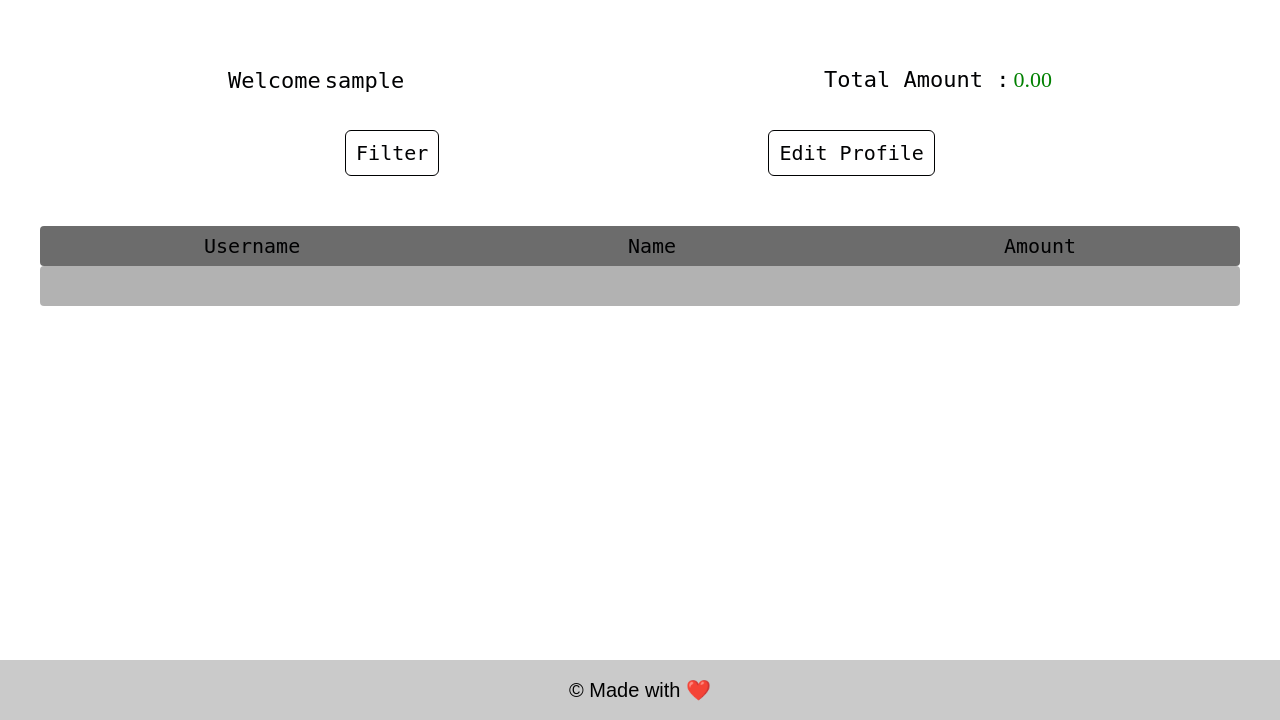
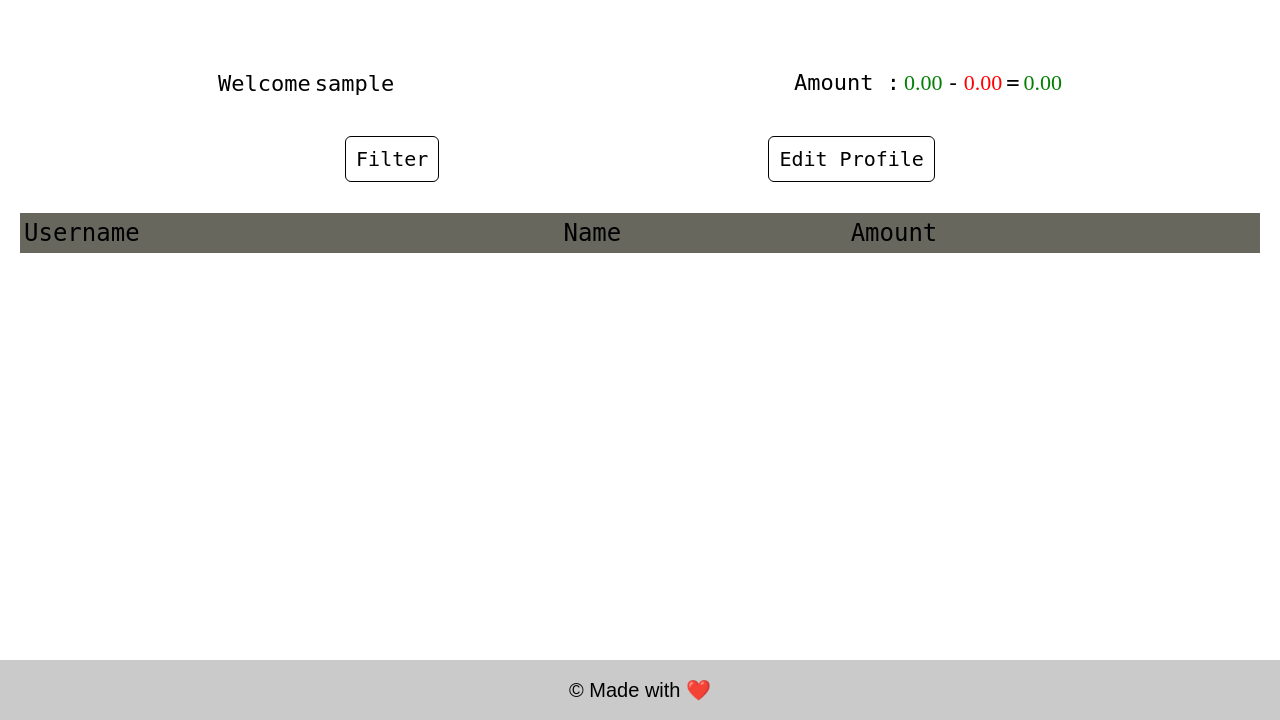
Before and after one commit to Nightowl-code/Khata, a Django app: page /hisab in a window 1280 px wide. Shown: the part 80-800 px from the top of the page. Run offline with Django 5.2, Linux system fonts and the light colour scheme; the visitor is signed in with stand-in values (Sample User, id 1); data comes from the database, SQL or seed files in the repository; data that the repository does not hold is empty; some web fonts are replaced.

Commit message:
rapping final updates

```diff
--- a/MainApp/static/MainApp/Hisab.css
+++ b/MainApp/static/MainApp/Hisab.css
@@ -15,7 +15,7 @@
     backdrop-filter: blur(9px);
 }
 td {
-    padding: 1rem;
+    /* padding: 1rem; */
     font-size: 1.2rem;
 }
 input, select {
--- a/MainApp/static/MainApp/Hisab.js
+++ b/MainApp/static/MainApp/Hisab.js
@@ -31,19 +31,18 @@ function updateTransactionList(filteredData) {
     container.innerHTML = ''; // Clear existing content
 
     filteredData.forEach(function(user) {
-        var transactionElement = document.createElement('a');
+        var transactionElement = document.createElement('tr');
         transactionElement.className = 'transaction-box transaction';
-        // transactionElement.href = `/hisab/${transaction.id}`; // Adjust URL as needed
 
         transactionElement.innerHTML = `
-            <span class="user-username">${user.username}</span>
-            <span class="user-name">
+            <td class="user-username">${user.username}</td>
+            <td class="user-name">
                 ${user.first_name} ${user.last_name}
-            </span>
-            <span class="user-amount"
+            </td>
+            <td class="user-amount"
                 style="font-family:'Times New Roman', Times, serif; color:${user.amount_type === 'credit' ? 'green' : 'red'};">
                 ${parseFloat(user.amount.toFixed(4))}
-            </span>
+            </td>
         `;
         container.appendChild(transactionElement);
     });
--- a/MainApp/static/MainApp/HisabView.css
+++ b/MainApp/static/MainApp/HisabView.css
@@ -4,6 +4,8 @@
     gap: 1rem;
     margin: 1rem;
     font-size: 1.2rem;
+    height: calc(100% - 8rem);
+    overflow: auto;
 }
 
 div#container {
--- a/MainApp/static/MainApp/addTransaction.css
+++ b/MainApp/static/MainApp/addTransaction.css
@@ -1,5 +1,6 @@
-input, select{
+input, select {
     font-size: .8rem;
+    height: 2rem;
 }
 
 textarea#id_comment{
--- a/MainApp/static/MainApp/home.css
+++ b/MainApp/static/MainApp/home.css
@@ -29,7 +29,7 @@ div#container {
 .transaction-container {
     max-width: 100%;
     min-width: 70%;
-    max-height: calc(100vh - 9rem);
+    max-height: calc(100vh - 11rem);
 }
 td{
     padding:.5rem;
--- a/MainApp/static/MainApp/user.css
+++ b/MainApp/static/MainApp/user.css
@@ -61,16 +61,17 @@ div#container {
     /* display: flex; */
     /* flex-direction: column; */
     gap: 1rem;
-    padding: 1rem;
+    /* padding: 1rem; */
     height: -webkit-fill-available;
     /* background: red; */
+    overflow: auto;
 }
 
-.transaction-box {
+/* .transaction-box {
     display: flex;
     justify-content: space-between;
     align-items: center;
-}
+} */
 
 .transactionlist-header {
     height: 2rem;
@@ -99,10 +100,11 @@ div#container {
 .transaction-box.transaction:hover {
     /* background: rgba(7, 7, 7, 0.702); */
     cursor: pointer;
-    transform: scale(1.01);
+    /* transform: scale(1.01); */
 }
 a{
     text-decoration: none;
+    display: block;
 }
 
 .display-container {
@@ -110,11 +112,12 @@ a{
     padding: 10px;
     display: flex;
     justify-content: space-around;
-    height: 2rem;
+    /* height: 2rem; */
     align-items: center;
     font-size: 1.1rem;
     backdrop-filter: blur(100px);
     gap: 1.2rem;
+    flex-wrap: wrap;
 }
 
 .display-box {
@@ -125,4 +128,14 @@ a{
 table {
     /* height: 100%; */
     width: 100%;
+    border-spacing: 0px 1px;
 }
+td,th{
+    padding:.2rem;
+}
+thead {
+    position: sticky;
+    z-index: 2;
+    top: 0px;
+    background: beige;
+}
--- a/MainApp/static/MainApp/users.css
+++ b/MainApp/static/MainApp/users.css
@@ -109,4 +109,5 @@ thead {
 }
 td>a{
     display: block;
+    padding:.2rem;
 }
--- a/MainApp/templates/MainApp/hisab.html
+++ b/MainApp/templates/MainApp/hisab.html
@@ -12,11 +12,15 @@
       <span class="display-value">{{ user.username }}</span>
     </div>
     <div class="display-box">
-      <span class="display-name">Total Amount : </span>
+      <span class="display-name">Amount : </span>
+      <span class="display-creditamount" style="font-family:'Times New Roman', Times, serif;color:green">{{amount.credit_amout|floatformat:2}} </span>
+      <span>- </span>
+      <span class="display-debitamount" style="font-family:'Times New Roman', Times, serif;color:red">{{amount.debit_amout|floatformat:2}}</span>
+      <span> = </span>
       <span
         class="display-value"
         style="font-family:'Times New Roman', Times, serif;color:{% if amount.type == 'credit' %}green{% else %}red{% endif %};"
-        >{{ amount.value|floatformat:2 }}</span
+        > {{ amount.value|floatformat:2 }}</span
       >
     </div>
   </div>
@@ -31,20 +35,24 @@
   </div>
 
   <div class="container" id="container">
-    <div class="transaction-box transactionlist-header">
-      <span class="transactionname">Username</span>
-      <span class="transaction-name">Name</span>
-      <span class="amount">Amount</span>
-    </div>
-    <div class="transactionlist-container" id="transactionlist-container">
+    <table>
+      <thead>
+    <tr class="transaction-box transactionlist-header">
+      <td class="transactionname">Username</td>
+      <td class="transaction-name">Name</td>
+      <td class="amount">Amount</td>
+    </tr>
+  </thead>
+    <tbody class="transactionlist-container" id="transactionlist-container">
       {% for party in parties %}
-      <a class="transaction-box transaction" href="">
-        <span class="user-username">{{party.username}}</span>
-        <span class="user-name">{{party.first_name}} {{party.last_name}}</span>
-        <span class="user-amount" style="font-family:'Times New Roman', Times, serif;color:{% if party.amount_type == 'credit' %}green{% else %}red{% endif %};">{{party.amount|floatformat:2 }}</span>
-        </a>
+      <tr class="transaction-box transaction" href="">
+        <td class="user-username">{{party.username}}</td>
+        <td class="user-name">{% if party.first_name or party.last_name %} {{party.first_name}} {{party.last_name}} {% else %} ---- {% endif %}</a></td>
+        <td class="user-amount" style="font-family:'Times New Roman', Times, serif;color:{% if party.amount_type == 'credit' %}green{% else %}red{% endif %};" >{{party.amount|floatformat:2 }}</td>
+        </tr>
       {% endfor %}
-    </div>
+    </tbody>
+  </table>
   </div>
 </div>
 
--- a/MainApp/views.py
+++ b/MainApp/views.py
@@ -38,7 +38,7 @@ def home(request):
 
             transaction = Transaction.objects.filter(party__is_staff=False)
             # get transaction of last 1 week
-            current_transaction = transaction.filter(date__gte=transaction.last().date - timedelta(days=7))
+            current_transaction = transaction.filter(date__gte=transaction.last().date - timedelta(days=7)).order_by('-date')
 
             return render(request, "MainApp/home.html",{"amount": amount,"current_transaction": current_transaction})
         elif request.user.is_staff:
@@ -50,7 +50,7 @@ def home(request):
             transaction = Transaction.objects.filter(party__is_staff=False)
             # get transaction of last 1 week
             # get todays date
-            todays_transaction = transaction.filter(date=date.today())
+            todays_transaction = transaction.filter(date=date.today()).order_by('-date')
 
             return render(request, "MainApp/home.html",{"current_transaction": todays_transaction})
         else:
@@ -188,11 +188,19 @@ def hisab(request):
         users = CustomUser.objects.filter(is_staff=False)
         # add amount of all users.amount in amount variable
         amount = 0
+        debit_amout=0
+        credit_amout=0
         for user in users:
             amount += user.amount
+            if user.amount < 0:
+                debit_amout += user.amount
+            else:
+                credit_amout += user.amount
         amount = {
             "value" : str(amount),
-            "type": "credit" if amount >= 0 else "debit"
+            "type": "credit" if amount >= 0 else "debit",
+            "debit_amout":str(debit_amout),
+            "credit_amout":str(credit_amout)
         }
         # print(amount)
 
```
Also changed, not shown: MainApp/templates/MainApp/user.html (+31 -11 lines).
